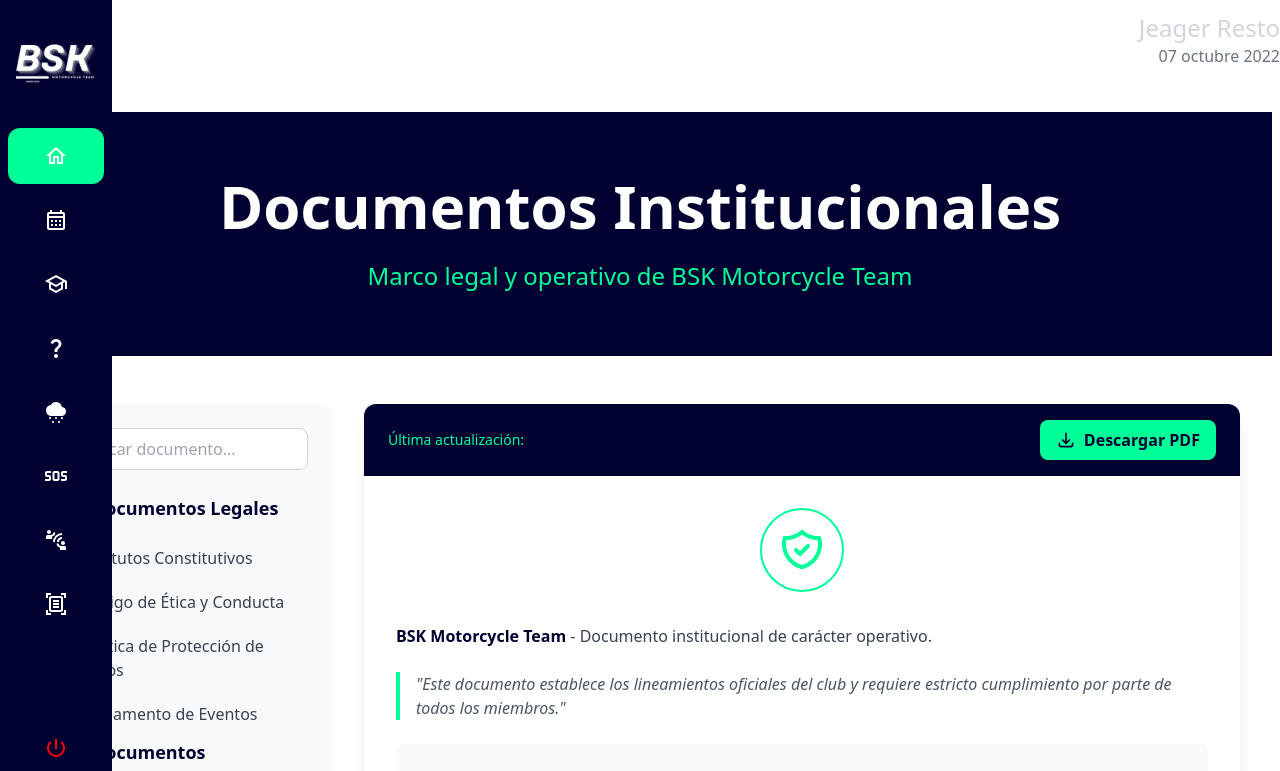
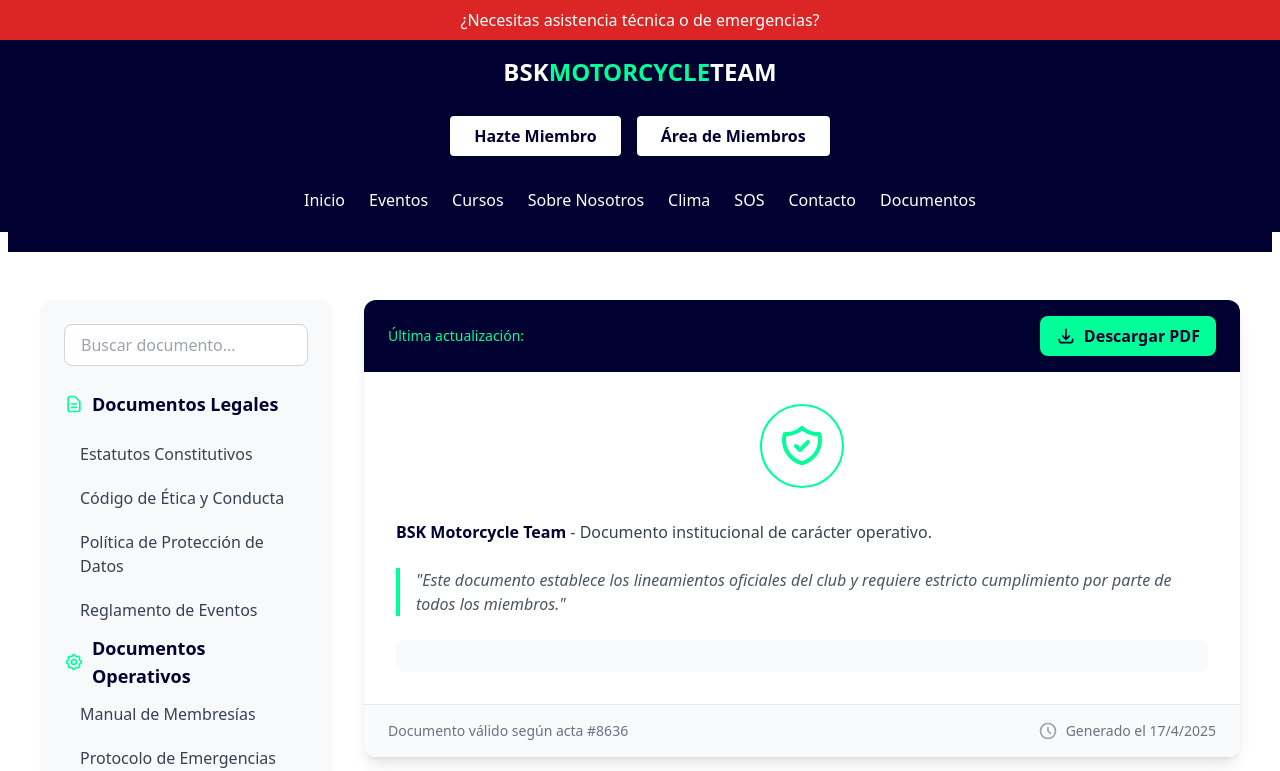
Before and after one commit to J4CIVY/LandingPage, a React (Vite) app: page /documents in a window 1280 px wide. Shown: the top 771 px of the page. Built offline with nearby package versions, Linux system fonts and the light colour scheme.

Commit message:
Version 3.2 - Ver Documentacion de cambios en bskmt.com/changes/docs

```diff
--- a/package.json
+++ b/package.json
@@ -16,7 +16,7 @@
     "react-calendar": "^5.1.0",
     "react-dom": "^18.2.0",
     "react-icons": "^4.12.0",
-    "react-router-dom": "^7.5.0",
+    "react-router-dom": "^7.5.2",
     "react-slick": "^0.30.3",
     "slick-carousel": "^1.8.1"
   },
@@ -27,6 +27,7 @@
     "autoprefixer": "^10.4.12",
     "postcss": "^8.4.17",
     "tailwindcss": "^3.1.8",
-    "vite": "^3.1.0"
+    "vite": "^3.1.0",
+    "vite-plugin-pwa": "^1.0.0"
   }
 }
--- a/src/App.jsx
+++ b/src/App.jsx
@@ -1,4 +1,3 @@
-import { useState } from "react";
 import { BrowserRouter as Router, Routes, Route } from "react-router-dom";
 import Login from "./components/auth/Login";
 import Documents from "./pages/Documents";
@@ -9,39 +8,28 @@
 import Courses from "./pages/Courses";
 import Events from "./pages/Events";
 import Home from "./pages/Home";
-import Sidebar from "./components/shared/Sidebar";
-import MobileMenu from "./components/shared/MobileMenu";
 import Header from "./components/shared/Header";
 
+
 function App() {
-  const [showMenu, setShowMenu] = useState(false);
-
   return (
     <Router>
       <div className="bg-[#ffffff] min-h-screen">
-        <Sidebar showMenu={showMenu} />
-        <Header showMenu={showMenu}/>
-        {/* Contenido principal con el mismo desplazamiento que MobileMenu */}
-        <main className={`transition-all duration-300 pb-20 ${
-          showMenu ? "lg:ml-28" : "lg:ml-0"
-        }`}>
+        <Header />
+        {/* Contenido principal */}
+        <main className="pb-20">
           <Routes>
-            <Route path="/" element={<Home showMenu={showMenu} />} />
-            <Route path="/events" element={<Events showMenu={showMenu} />} />
-            <Route path="/courses" element={<Courses showMenu={showMenu} />} />
-            <Route path="/about" element={<About showMenu={showMenu} />} />
-            <Route path="/weather" element={<Weather showMenu={showMenu} />} />
-            <Route path="/sos" element={<Sos showMenu={showMenu} />} />
-            <Route path="/contact" element={<Contact showMenu={showMenu} />} />
-            <Route path="/documents" element={<Documents showMenu={showMenu} />} />
-            <Route path="/login" element={<Login showMenu={showMenu} />} />
-            </Routes>
+            <Route path="/" element={<Home />} />
+            <Route path="/events" element={<Events />} />
+            <Route path="/courses" element={<Courses />} />
+            <Route path="/about" element={<About />} />
+            <Route path="/weather" element={<Weather />} />
+            <Route path="/sos" element={<Sos />} />
+            <Route path="/contact" element={<Contact />} />
+            <Route path="/documents" element={<Documents />} />
+            <Route path="/login" element={<Login />} />
+          </Routes>
         </main>
-
-        <MobileMenu
-          showMenu={showMenu}
-          toggleMenu={() => setShowMenu(!showMenu)}
-        />
       </div>
     </Router>
   );
--- a/src/components/shared/Header.jsx
+++ b/src/components/shared/Header.jsx
@@ -1,28 +1,147 @@
-import React from "react";
+import { useState, useEffect, useRef } from 'react';
+import { useNavigate, useLocation } from 'react-router-dom';
 
-const Header = ({ showMenu }) => {
+const Header = () => {
+  const [isMenuOpen, setIsMenuOpen] = useState(false);
+  const [isScrolled, setIsScrolled] = useState(false);
+  const navigate = useNavigate();
+  const location = useLocation();
+  const headerRef = useRef(null);
+
+  // Bloquear scroll cuando el menú está abierto
+  useEffect(() => {
+    if (isMenuOpen) {
+      document.body.style.overflow = 'hidden';
+    } else {
+      document.body.style.overflow = '';
+    }
+    return () => { document.body.style.overflow = ''; };
+  }, [isMenuOpen]);
+
+  // Ocultar secciones al hacer scroll
+  useEffect(() => {
+    const handleScroll = () => setIsScrolled(window.scrollY > 50);
+    window.addEventListener('scroll', handleScroll);
+    return () => window.removeEventListener('scroll', handleScroll);
+  }, []);
+
+  // Items del menú
+  const navItems = [
+    { name: 'Inicio', path: '/' },
+    { name: 'Eventos', path: '/events' },
+    { name: 'Cursos', path: '/courses' },
+    { name: 'Sobre Nosotros', path: '/about' },
+    { name: 'Clima', path: '/weather' },
+    { name: 'SOS', path: '/sos' },
+    { name: 'Contacto', path: '/contact' },
+    { name: 'Documentos', path: '/documents' },
+  ];
 
   return (
-    <header className={`transition-all duration-300 ${
-      showMenu ? "ml-28" : "ml-0"
-    }`}>
-      <div className="flex items-center justify-between gap-4 mb-6">
-        <div className={`transition-all duration-300 ${
-          showMenu ? "opacity-0 w-0" : "opacity-100 w-20"
-        }`}>
-          <img
-            src="/Logo_Letras_Motoclub_BSK_Motorcycle_Team_Blue_192X192.webp"
-            alt="Logo BSK Motorcycle Team"
-            className="w-full h-auto"
-          />
+    <>
+      <header ref={headerRef} className="fixed w-full z-50">
+        {/* Sección 1: Banner de emergencia */}
+        <div className={`transition-all duration-300 ${isScrolled ? 'h-0 opacity-0' : 'h-10 opacity-100'} bg-red-600 flex items-center justify-center`}>
+          <button
+            onClick={() => navigate('/sos')}
+            className="text-white text-sm md:text-base font-medium hover:underline"
+          >
+            ¿Necesitas asistencia técnica o de emergencias?
+          </button>
         </div>
 
-        <div className="ml-auto text-right">
-          <h1 className="text-2xl text-gray-300">Jeager Resto</h1>
-          <p className="text-gray-500">07 octubre 2022</p>
+        {/* Sección 2: Logo */}
+        <div className="bg-[#000031] flex items-center justify-center py-4">
+          <button onClick={() => navigate('/')} className="text-white text-2xl font-bold">
+            <span>BSK</span>
+            <span className="text-[#00FF99]">MOTORCYCLE</span>
+            <span>TEAM</span>
+          </button>
         </div>
-      </div>
-    </header>
+
+        {/* Sección 3: Botones principales */}
+        <div className={`transition-all duration-300 ${isScrolled ? 'h-0 opacity-0' : 'h-16 opacity-100'} bg-[#000031] flex items-center justify-center space-x-4 px-4`}>
+          <button
+            className="bg-white text-[#000031] font-bold py-2 px-4 md:px-6 rounded hover:bg-[#00FF99] transition-colors"
+            onClick={() => navigate('/login')}
+          >
+            Hazte Miembro
+          </button>
+          <button
+            className="bg-white text-[#000031] font-bold py-2 px-4 md:px-6 rounded hover:bg-[#00FF99] transition-colors"
+            onClick={() => navigate('/login')}
+          >
+            Área de Miembros
+          </button>
+        </div>
+
+        {/* Sección 4: Menú de navegación */}
+        <div className="bg-[#000031] h-16 relative">
+          <div className="container mx-auto px-4 h-full flex items-center justify-between md:justify-center">
+            {/* Menú desktop (centrado) */}
+            <nav className="hidden md:block">
+              <ul className="flex space-x-6">
+                {navItems.map((item) => (
+                  <li key={item.name}>
+                    <button
+                      onClick={() => navigate(item.path)}
+                      className={`text-white hover:text-[#00FF99] transition-colors ${location.pathname === item.path ? 'text-[#00FF99]' : ''}`}
+                    >
+                      {item.name}
+                    </button>
+                  </li>
+                ))}
+              </ul>
+            </nav>
+
+            {/* Menú móvil (icono centrado) */}
+            <div className="md:hidden absolute left-1/2 transform -translate-x-1/2">
+              <button
+                onClick={() => setIsMenuOpen(!isMenuOpen)}
+                className="text-white focus:outline-none"
+                aria-expanded={isMenuOpen}
+              >
+                {isMenuOpen ? (
+                  <svg className="w-6 h-6" fill="none" stroke="currentColor" viewBox="0 0 24 24">
+                    <path strokeLinecap="round" strokeLinejoin="round" strokeWidth={2} d="M6 18L18 6M6 6l12 12" />
+                  </svg>
+                ) : (
+                  <svg className="w-6 h-6" fill="none" stroke="currentColor" viewBox="0 0 24 24">
+                    <path strokeLinecap="round" strokeLinejoin="round" strokeWidth={2} d="M4 6h16M4 12h16M4 18h16" />
+                  </svg>
+                )}
+              </button>
+            </div>
+          </div>
+        </div>
+      </header>
+
+      {/* Menú móvil desplegable */}
+      {isMenuOpen && (
+        <div
+          className="md:hidden fixed inset-0 bg-white z-40 overflow-y-auto"
+          style={{ top: headerRef.current?.offsetHeight || '144px' }}
+        >
+          <div className="container mx-auto px-4 py-8">
+            <ul className="flex flex-col space-y-6 text-center">
+              {navItems.map((item) => (
+                <li key={item.name}>
+                  <button
+                    onClick={() => {
+                      navigate(item.path);
+                      setIsMenuOpen(false);
+                    }}
+                    className={`text-[#000031] text-xl font-medium hover:text-[#00FF99] transition-colors ${location.pathname === item.path ? 'text-[#00FF99]' : ''}`}
+                  >
+                    {item.name}
+                  </button>
+                </li>
+              ))}
+            </ul>
+          </div>
+        </div>
+      )}
+    </>
   );
 };
 
--- a/src/components/shared/Sidebar.jsx
+++ /dev/null
@@ -1,78 +0,0 @@
-import { Link } from "react-router-dom";
-import {
-  MdOutlineHome,
-  MdOutlineCalendarMonth,
-  MdOutlineSchool,
-  MdQuestionMark,
-  MdCloudySnowing,
-  MdSos,
-  MdPowerSettingsNew,
-  MdConnectWithoutContact,
-  MdOutlineDocumentScanner
-} from "react-icons/md";
-
-const Sidebar = ({ showMenu }) => {
-  return (
-    <div
-      className={`bg-[#000031] fixed top-0 h-full w-28 flex flex-col justify-between py-6 z-50 transition-all duration-300 ${
-        showMenu ? "left-0" : "-left-full lg:left-0"
-      }`}
-    >
-      {/* Sección superior del Sidebar */}
-      <div className="overflow-y-auto">
-        <ul className="space-y-2 px-2">
-          {/* Logo */}
-          <li className="mb-6 flex justify-center">
-            <img
-              src="/Logo_Letras_Motoclub_BSK_Motorcycle_Team_White_192X192.webp"
-              alt="Logo BSK Motorcycle Team"
-              className="w-20 h-20 object-contain"
-            />
-          </li>
-
-          {/* Elementos del menú */}
-          {[
-            { icon: <MdOutlineHome />, path: "/", active: true },
-            { icon: <MdOutlineCalendarMonth />, path: "/events" },
-            { icon: <MdOutlineSchool />, path: "/courses" },
-            { icon: <MdQuestionMark />, path: "/about" },
-            { icon: <MdCloudySnowing />, path: "/weather" },
-            { icon: <MdSos />, path: "/sos" },
-            { icon: <MdConnectWithoutContact />, path: "/contact" },
-            { icon: <MdOutlineDocumentScanner />, path: "/documents" },
-          ].map((item, index) => (
-            <li key={index} className="group">
-              <Link
-                to={item.path}
-                state={{ showMenu: true }}
-                className={`flex justify-center p-4 rounded-xl transition-colors duration-200 ${
-                  item.active
-                    ? "bg-[#00ff99] text-white"
-                    : "text-[#ffffff] hover:bg-[#00ff99] hover:text-white"
-                }`}
-              >
-                <span className="text-2xl">{item.icon}</span>
-              </Link>
-            </li>
-          ))}
-        </ul>
-      </div>
-
-      {/* Sección inferior del Sidebar */}
-      <div className="px-2">
-        <ul>
-          <li className="group">
-            <a
-              href="#"
-              className="flex justify-center p-4 rounded-xl text-[#ff0000] hover:bg-[#ff0000] hover:text-white transition-colors duration-200"
-            >
-              <MdPowerSettingsNew className="text-2xl" />
-            </a>
-          </li>
-        </ul>
-      </div>
-    </div>
-  );
-};
-
-export default Sidebar;
```
Also changed, not shown: src/components/shared/Hero.jsx (deleted, +0 -20 lines), src/components/shared/MobileMenu.jsx (deleted, +0 -32 lines), src/pages/Home.jsx (+2 -5 lines), 2 other files (tests, documents, lock files or other folders).
